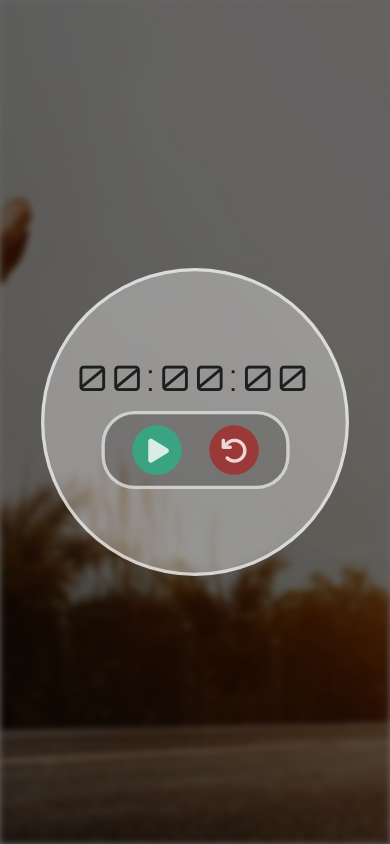
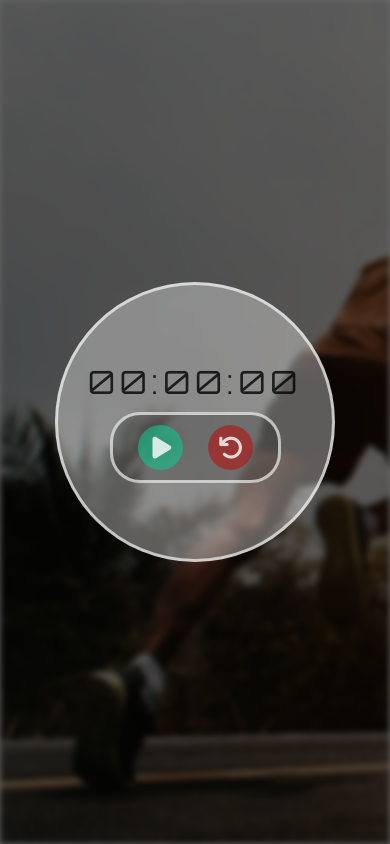
Before and after one commit to barisemreyalcin/StopWatch, a plain HTML site: page index.html in a window 390 px wide. In both pictures the pointer is over the element 195 px from the left and 422 px from the top of the page. Drawn offline with Linux system fonts and the light colour scheme.

Commit message:
responsive design: completed

```diff
--- a/styles.css
+++ b/styles.css
@@ -66,7 +66,7 @@ body::after {
 }
 
 .content-container:hover {
-    scale: 1.1;
+    transform: scale(1.1);
 }
 
 .display-screen {
@@ -130,3 +130,14 @@ body::after {
 .buttons .stop:hover {
     background-color: rgba(249, 148, 23, .8);
 }
+
+/* Responsive */
+@media(max-width: 768px) {
+    body::after {
+        background-position: left;
+    }
+
+    .content-container:hover {
+        transform: none;
+    }
+}
```
